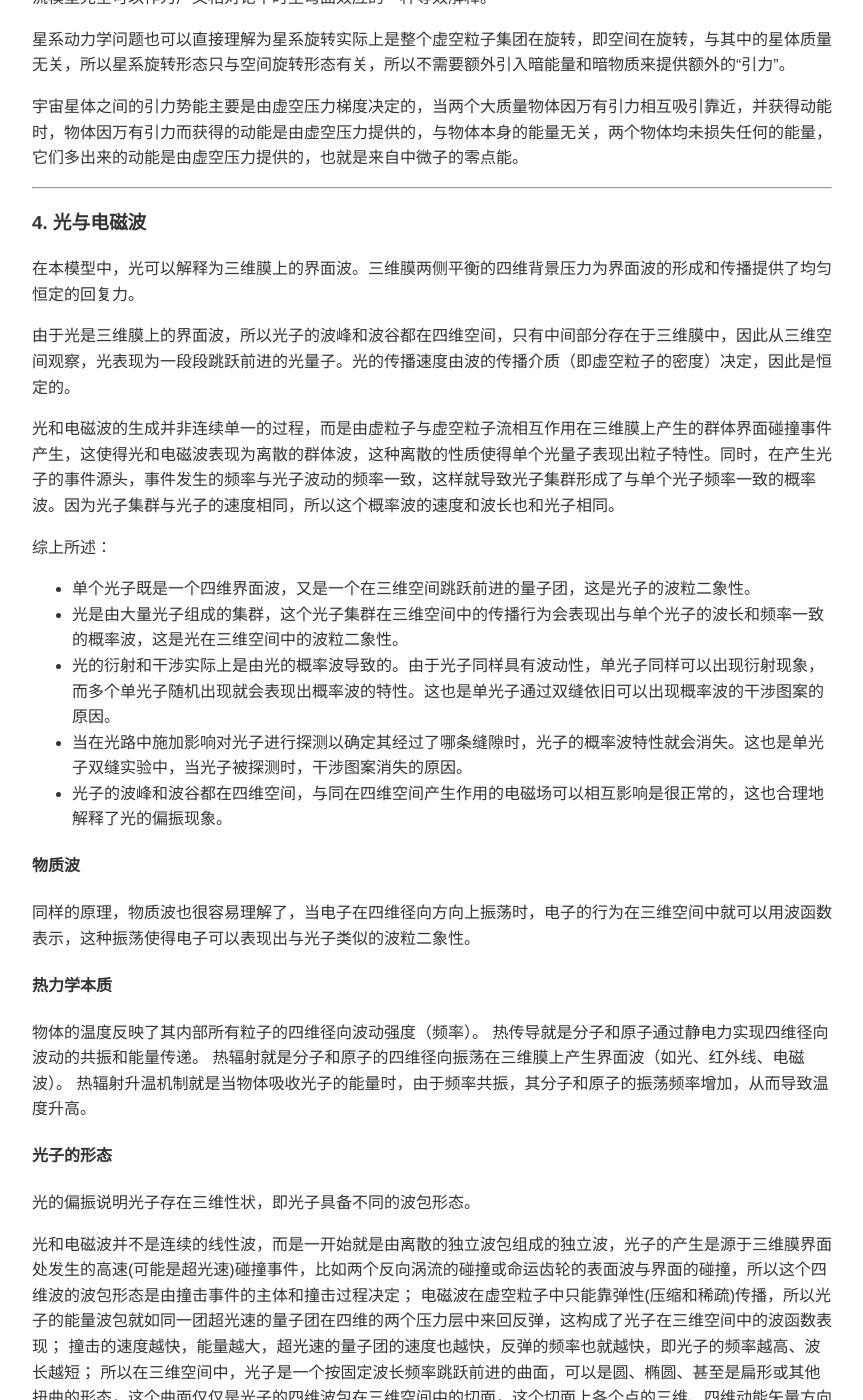
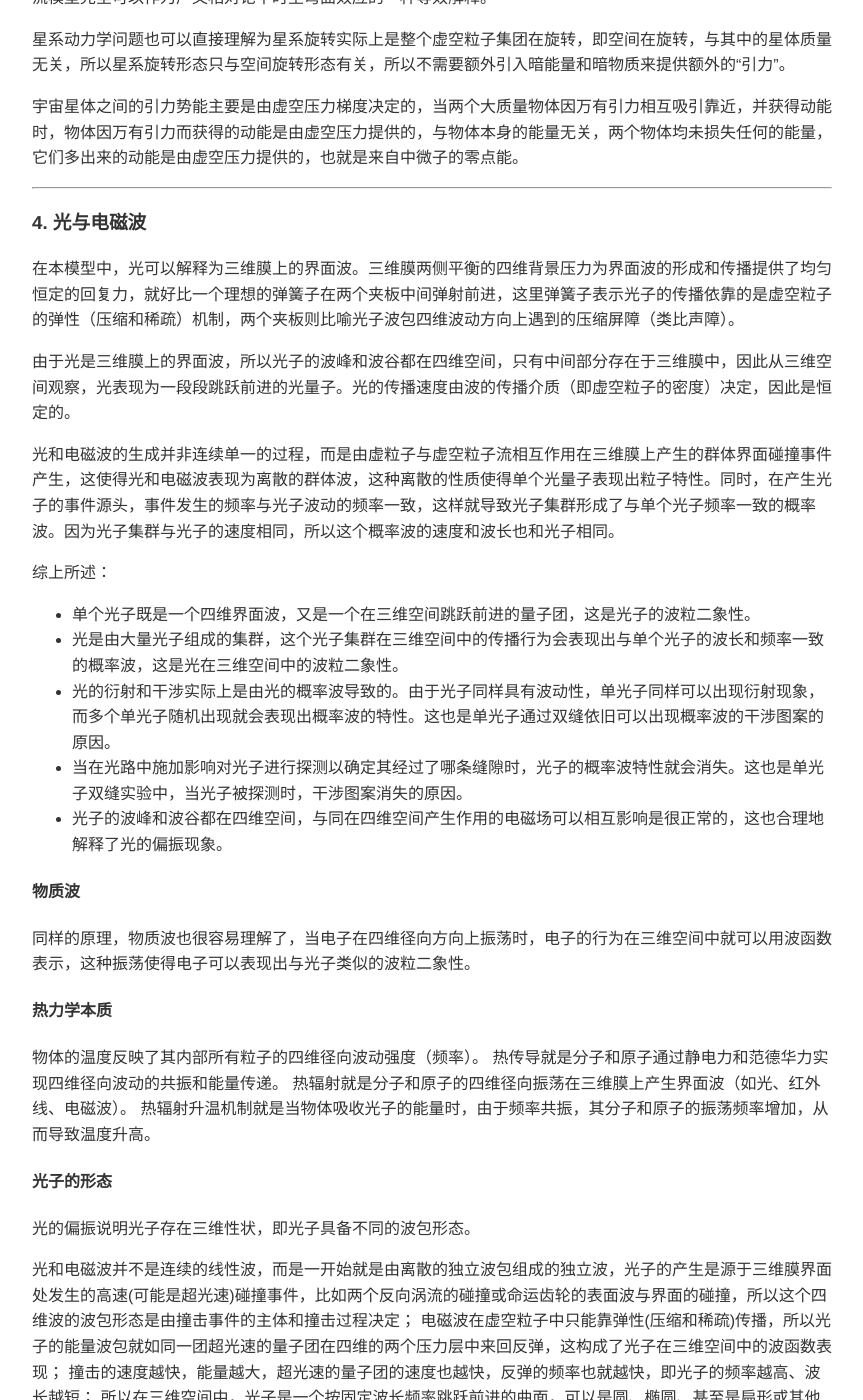
Before and after one commit to 00xxff/Void-Universe, a Jekyll site: the page built from 虚空宇宙模型及推理/虚空宇宙假说.md, in a window 1280 px wide and 1400 px high, scrolled down 6785 px. Shown: the whole window, without its empty margins (208-1071 px from the left). Built offline with Jekyll 4.4.1, drawn with Linux system fonts in a browser that asks for light colours; our own code applies the rules of GitHub Pages for plain Markdown files; some of the changed text lies outside the part shown.

Commit message:
语法修正

```diff
--- a/虚空宇宙模型及推理/虚空宇宙假说.md
+++ b/虚空宇宙模型及推理/虚空宇宙假说.md
@@ -123,7 +123,7 @@
 
 ### 4. 光与电磁波
 
-在本模型中，光可以解释为三维膜上的界面波。三维膜两侧平衡的四维背景压力为界面波的形成和传播提供了均匀恒定的回复力。
+在本模型中，光可以解释为三维膜上的界面波。三维膜两侧平衡的四维背景压力为界面波的形成和传播提供了均匀恒定的回复力，就好比一个理想的弹簧子在两个夹板中间弹射前进，这里弹簧子表示光子的传播依靠的是虚空粒子的弹性（压缩和稀疏）机制，两个夹板则比喻光子波包四维波动方向上遇到的压缩屏障（类比声障）。
 
 由于光是三维膜上的界面波，所以光子的波峰和波谷都在四维空间，只有中间部分存在于三维膜中，因此从三维空间观察，光表现为一段段跳跃前进的光量子。光的传播速度由波的传播介质（即虚空粒子的密度）决定，因此是恒定的。
 
@@ -144,7 +144,7 @@
 #### 热力学本质
 
 物体的温度反映了其内部所有粒子的四维径向波动强度（频率）。
-热传导就是分子和原子通过静电力实现四维径向波动的共振和能量传递。
+热传导就是分子和原子通过静电力和范德华力实现四维径向波动的共振和能量传递。
 热辐射就是分子和原子的四维径向振荡在三维膜上产生界面波（如光、红外线、电磁波）。
 热辐射升温机制就是当物体吸收光子的能量时，由于频率共振，其分子和原子的振荡频率增加，从而导致温度升高。
 
```
Also changed, not shown: other parts of 虚空宇宙模型及推理/虚空宇宙假说.md (+1 -1 lines).
